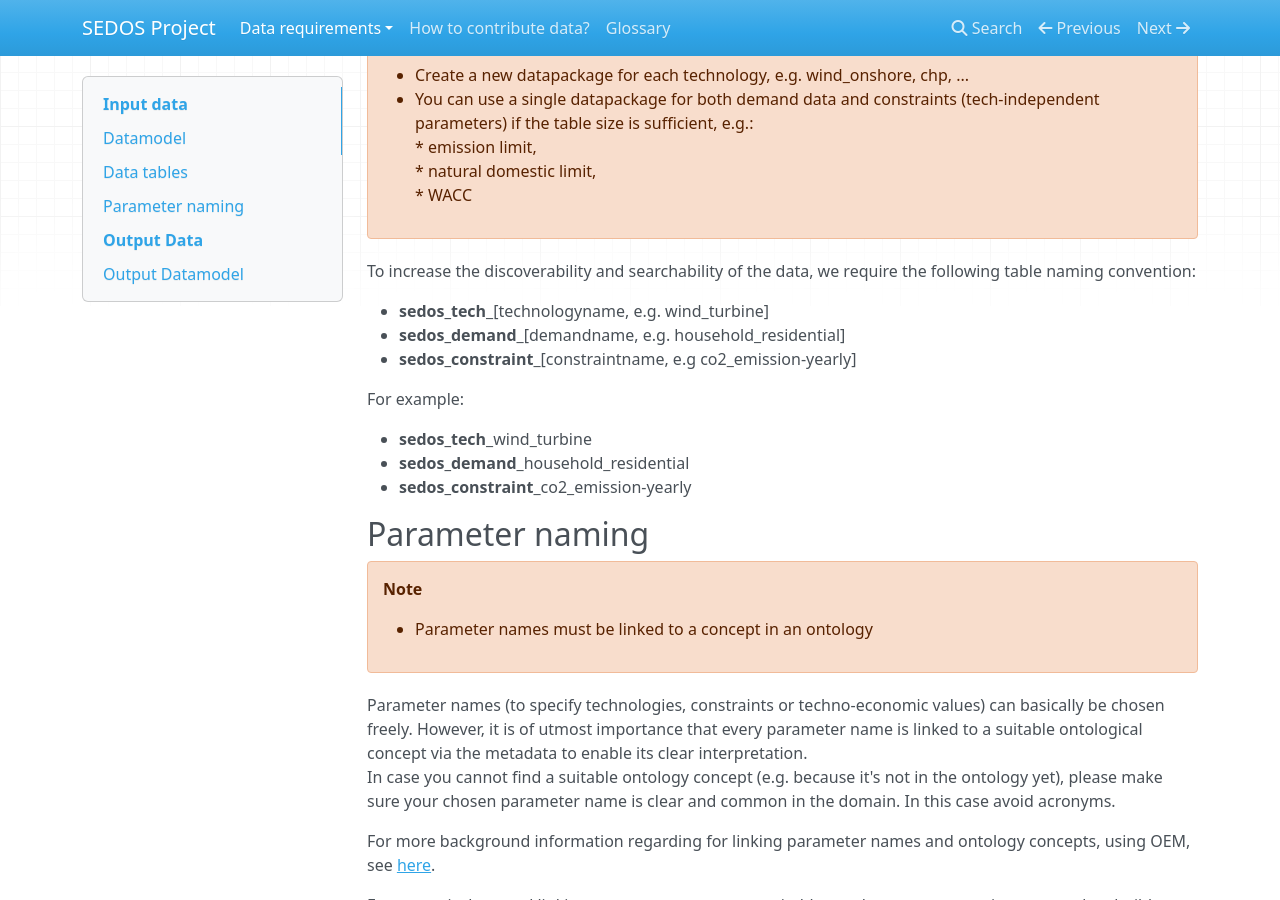
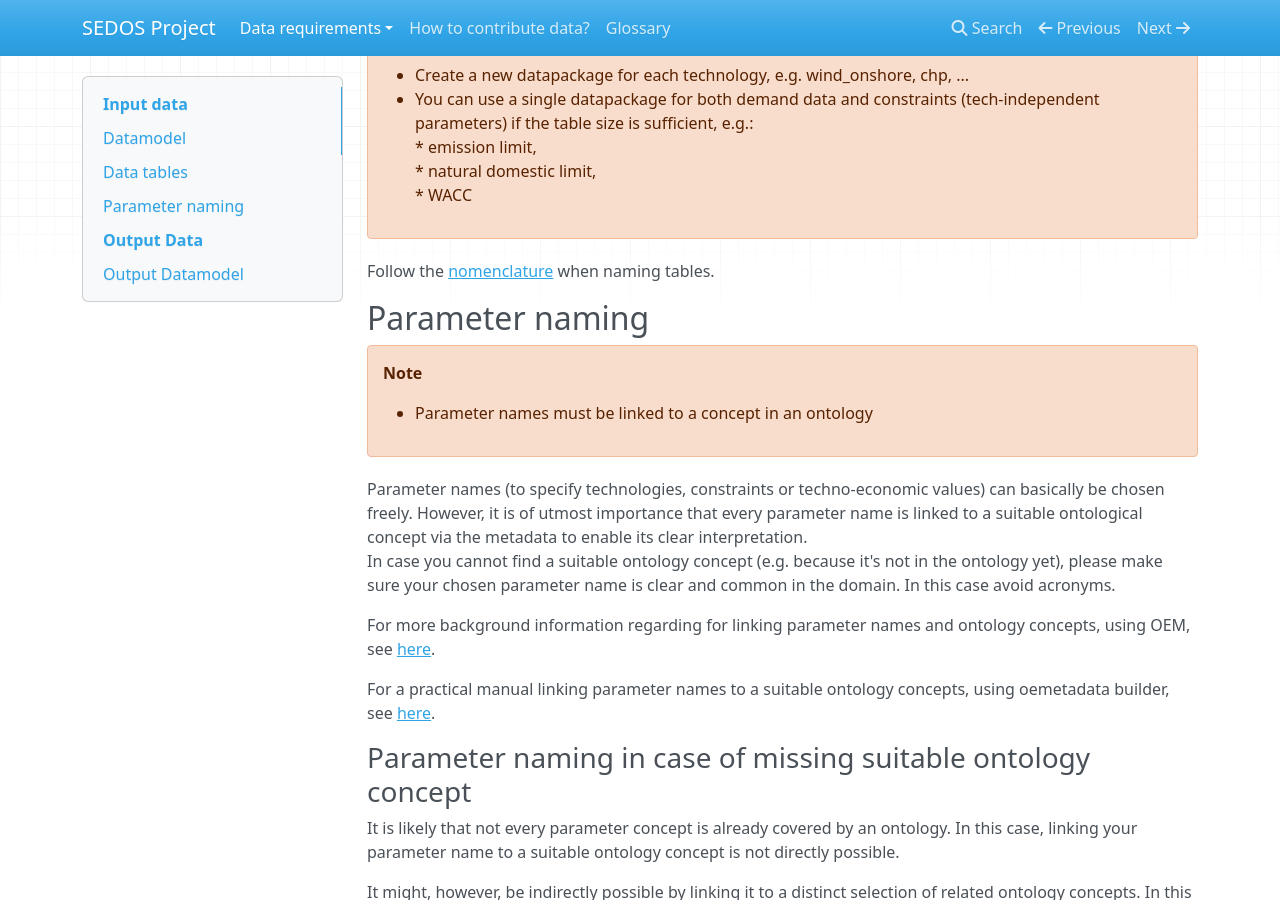
Before and after one commit to sedos-project/organization, an MkDocs documentation site: the page built from docs/data_requirements/input_data.md, in a window 1280 px wide and 900 px high, scrolled down 1586 px. Built offline with MkDocs 1.6.1, drawn with Linux system fonts in a browser that asks for light colours; nearby versions of some CDN libraries.

Commit message:
Add nomenclature

```diff
--- a/docs/data_requirements/input_data.md
+++ b/docs/data_requirements/input_data.md
@@ -63,18 +63,7 @@ Use point `.` as decimal separator.
     * Create a new datapackage for each technology, e.g. wind_onshore, chp, ... <br>
     * You can use a single datapackage for both demand data and constraints (tech-independent parameters) if the table size is sufficient, e.g.:<br> * emission limit,<br> * natural domestic limit,<br> * WACC
 
-To increase the discoverability and searchability of the data, we require the following table naming convention:
-
-* **sedos_tech**_[technologyname, e.g. wind_turbine]
-* **sedos_demand**_[demandname, e.g. household_residential]
-* **sedos_constraint**_[constraintname, e.g co2_emission-yearly]
-
-For example:
-
-* **sedos_tech**_wind_turbine
-* **sedos_demand**_household_residential
-* **sedos_constraint**_co2_emission-yearly
-
+Follow the [nomenclature](nomenclature.md) when naming tables.
 
 ## Parameter naming
 
--- a/mkdocs.yml
+++ b/mkdocs.yml
@@ -3,6 +3,7 @@ nav:
     - 'Data requirements':
        - 'Overview': 'data_requirements/overview.md'
        - 'Data': 'data_requirements/input_data.md'
+       - 'Nomenclature': 'data_requirements/nomenclature.md'
        - 'Metadata': 'data_requirements/metadata.md'
        - 'Ontology': 'data_requirements/ontology.md'
        - 'Licensing': 'data_requirements/licensing.md'
```
Also changed, not shown: docs/data_requirements/nomenclature.md (added, +3 -0 lines).
